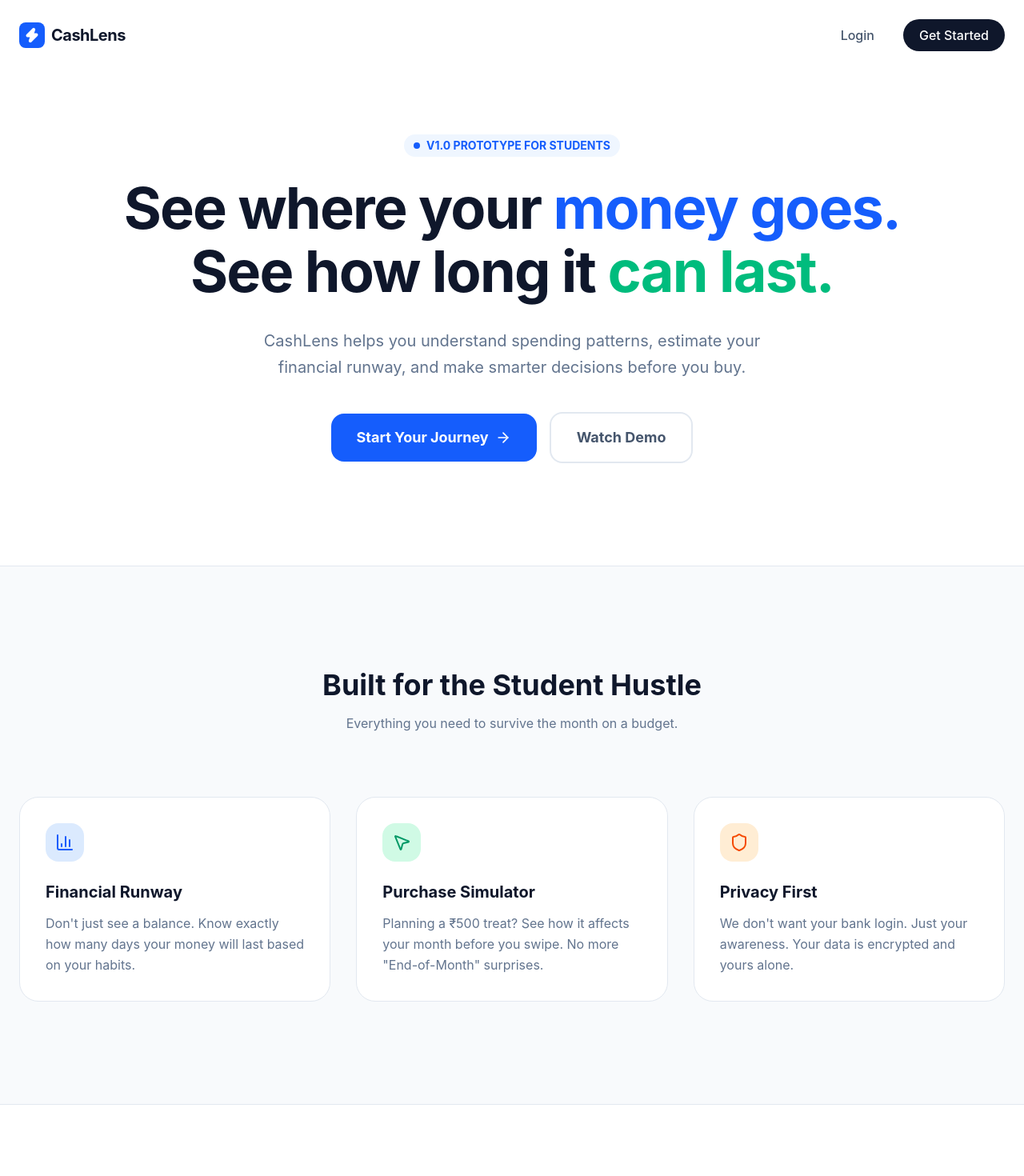
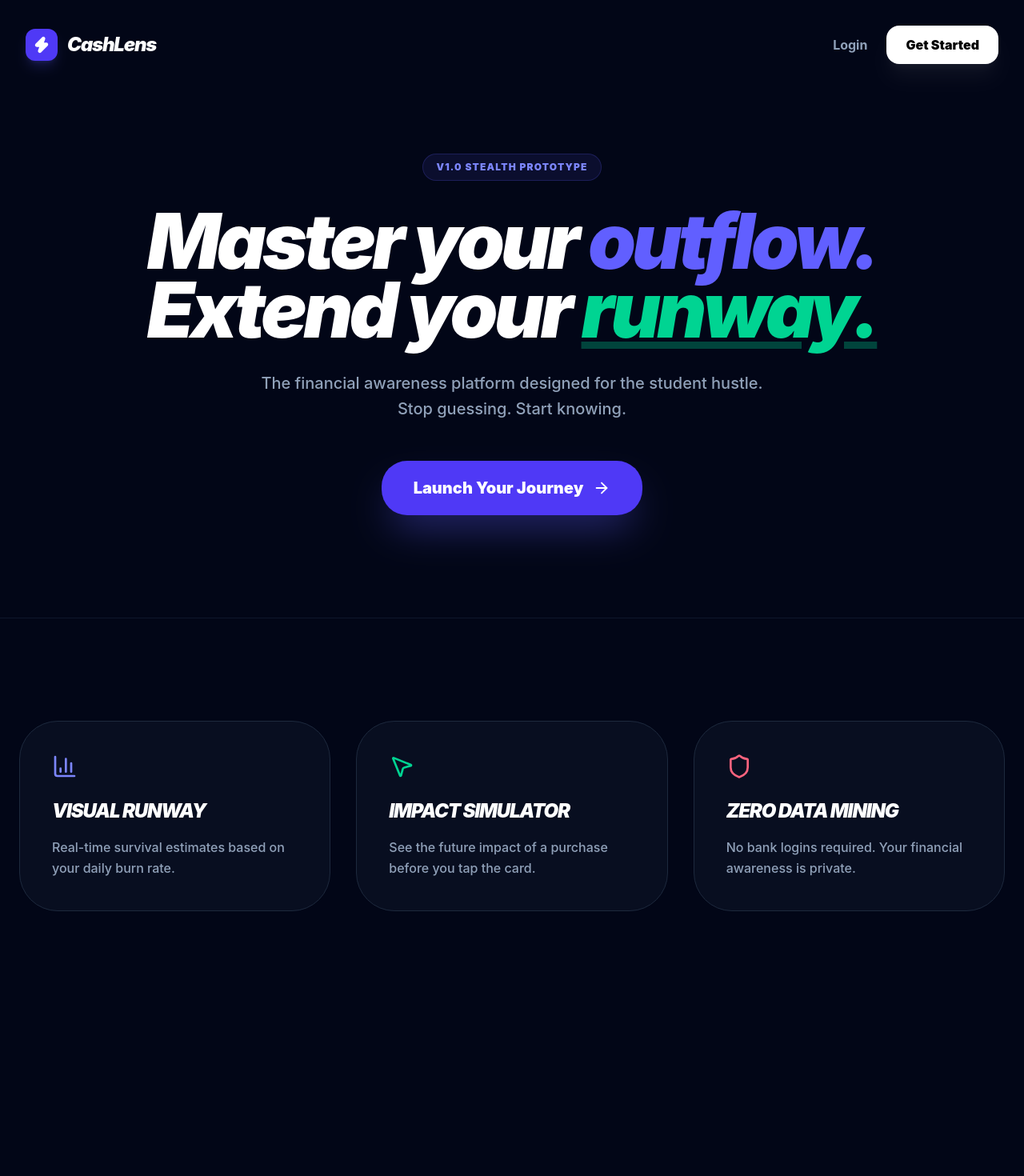
Before and after one commit to RavenOpsX/CASHLENS-beta, a Next.js app: page / in a window 1280 px wide. Shown: the top 1470 px of the page at 80% size. After the commit the page ends 1267 px from the top, so only its background shows below. Built offline with nearby package versions, Linux system fonts and the light colour scheme.

Commit message:
Stealth Upgrade: Unified Dark Theme and Global Sidebar Layout

```diff
--- a/app/(dashboard)/dashboard/layout.tsx
+++ /dev/null
@@ -1,19 +0,0 @@
-"use client";
-import Sidebar from "@/components/shared/Sidebar";
-import MobileNav from "@/components/shared/MobileNav";
-
-export default function DashboardLayout({ children }: { children: React.ReactNode }) {
-  return (
-    <div className="min-h-screen bg-[#F1F5F9]"> {/* Darker background for contrast */}
-      <div className="hidden lg:block">
-        <Sidebar />
-      </div>
-      <MobileNav />
-      <main className="lg:pl-64 min-h-screen pt-[70px] lg:pt-0">
-        <div className="max-w-7xl mx-auto p-6 md:p-10">
-          {children}
-        </div>
-      </main>
-    </div>
-  );
-}
--- a/app/page.tsx
+++ b/app/page.tsx
@@ -4,7 +4,6 @@ import { motion } from 'framer-motion';
 import { Zap, Shield, BarChart3, ArrowRight, MousePointer2 } from 'lucide-react';
 import Link from 'next/link';
 
-// This is a "Helper" to make animations easier to reuse
 const fadeIn = {
   initial: { opacity: 0, y: 20 },
   whileInView: { opacity: 1, y: 0 },
@@ -14,142 +13,85 @@ const fadeIn = {
 
 export default function LandingPage() {
   return (
-    <div className="min-h-screen bg-white text-slate-900 overflow-x-hidden">
-
-      {/* 1. NAVIGATION BAR */}
-      <nav className="flex items-center justify-between px-6 py-6 max-w-7xl mx-auto">
-        <div className="flex items-center gap-2">
-          <div className="w-8 h-8 bg-blue-600 rounded-lg flex items-center justify-center">
-            <Zap size={20} className="text-white fill-current" />
+    <div className="min-h-screen bg-[#020617] text-white overflow-x-hidden">
+      {/* 1. NAV */}
+      <nav className="flex items-center justify-between px-8 py-8 max-w-7xl mx-auto relative z-10">
+        <div className="flex items-center gap-3">
+          <div className="w-10 h-10 bg-indigo-600 rounded-xl flex items-center justify-center shadow-lg shadow-indigo-500/20">
+            <Zap size={22} className="text-white fill-current" />
           </div>
-          <span className="text-xl font-bold tracking-tight">CashLens</span>
+          <span className="text-2xl font-black tracking-tighter italic">CashLens</span>
         </div>
-        <div className="flex gap-4">
-          <Link href="/login" className="px-5 py-2 font-medium text-slate-600 hover:text-slate-900 transition-colors">Login</Link>
-          <Link href="/login" className="px-5 py-2 bg-slate-900 text-white rounded-full font-medium hover:bg-slate-800 transition-all">Get Started</Link>
+        <div className="flex gap-6 items-center">
+          <Link href="/login" className="font-bold text-slate-400 hover:text-white transition-colors">Login</Link>
+          <Link href="/signup" className="px-6 py-3 bg-white text-black rounded-2xl font-black hover:bg-indigo-400 hover:text-white transition-all shadow-xl shadow-white/5">Get Started</Link>
         </div>
       </nav>
 
-      {/* 2. HERO SECTION (The "Hook") */}
-      <section className="pt-20 pb-32 px-6 max-w-5xl mx-auto text-center">
+      {/* 2. HERO */}
+      <section className="pt-20 pb-32 px-6 max-w-5xl mx-auto text-center relative">
         <motion.div
           initial={{ opacity: 0, scale: 0.9 }}
           animate={{ opacity: 1, scale: 1 }}
-          transition={{ duration: 0.5 }}
-          className="inline-flex items-center gap-2 px-3 py-1 rounded-full bg-blue-50 text-blue-600 text-sm font-bold mb-6"
+          className="inline-flex items-center gap-2 px-4 py-2 rounded-full bg-indigo-500/10 border border-indigo-500/20 text-indigo-400 text-xs font-black mb-8 tracking-widest"
         >
-          <span className="relative flex h-2 w-2">
-            <span className="animate-ping absolute inline-flex h-full w-full rounded-full bg-blue-400 opacity-75"></span>
-            <span className="relative inline-flex rounded-full h-2 w-2 bg-blue-600"></span>
-          </span>
-          V1.0 PROTOTYPE FOR STUDENTS
+          V1.0 STEALTH PROTOTYPE
         </motion.div>
 
         <motion.h1
-          className="text-6xl md:text-7xl font-bold tracking-tight mb-8 leading-[1.1]"
+          className="text-6xl md:text-8xl font-black tracking-tighter mb-8 leading-[0.9] italic"
           initial={{ opacity: 0, y: 30 }}
           animate={{ opacity: 1, y: 0 }}
           transition={{ delay: 0.2, duration: 0.8 }}
         >
-          See where your <span className="text-blue-600">money goes.</span> <br />
-          See how long it <span className="text-emerald-500">can last.</span>
+          Master your <span className="text-indigo-500">outflow.</span> <br />
+          Extend your <span className="text-emerald-400 underline decoration-emerald-400/30">runway.</span>
         </motion.h1>
 
         <motion.p
-          className="text-xl text-slate-500 max-w-2xl mx-auto mb-10 leading-relaxed"
+          className="text-xl text-slate-400 max-w-2xl mx-auto mb-12 font-medium leading-relaxed"
           initial={{ opacity: 0 }}
           animate={{ opacity: 1 }}
           transition={{ delay: 0.4, duration: 1 }}
         >
-          CashLens helps you understand spending patterns, estimate your financial runway, and make smarter decisions before you buy.
+          The financial awareness platform designed for the student hustle.
+          Stop guessing. Start knowing.
         </motion.p>
 
         <motion.div
-          className="flex flex-col sm:flex-row items-center justify-center gap-4"
+          className="flex flex-col sm:flex-row items-center justify-center gap-6"
           initial={{ opacity: 0, y: 20 }}
           animate={{ opacity: 1, y: 0 }}
           transition={{ delay: 0.6 }}
         >
-          <Link href="/login" className="w-full sm:w-auto px-8 py-4 bg-blue-600 text-white rounded-2xl font-bold text-lg hover:bg-blue-700 hover:shadow-xl hover:shadow-blue-200 transition-all flex items-center justify-center gap-2 group">
-            Start Your Journey <ArrowRight size={20} className="group-hover:translate-x-1 transition-transform" />
+          <Link href="/signup" className="w-full sm:w-auto px-10 py-5 bg-indigo-600 text-white rounded-[2rem] font-black text-xl hover:bg-indigo-500 shadow-2xl shadow-indigo-500/40 transition-all flex items-center justify-center gap-3 group">
+            Launch Your Journey <ArrowRight size={22} className="group-hover:translate-x-2 transition-transform" />
           </Link>
-          <button className="w-full sm:w-auto px-8 py-4 bg-white border-2 border-slate-200 text-slate-600 rounded-2xl font-bold text-lg hover:bg-slate-50 transition-all">
-            Watch Demo
-          </button>
         </motion.div>
+
+        {/* Decorative Background Glow */}
+        <div className="absolute top-1/2 left-1/2 -translate-x-1/2 -translate-y-1/2 w-[500px] h-[500px] bg-indigo-600/20 rounded-full blur-[120px] -z-10"></div>
       </section>
 
-      {/* 3. SCROLL-ANIMATED FEATURES (The "Forward Motion") */}
-      <section className="py-32 bg-slate-50 border-y border-slate-200 px-6">
-        <div className="max-w-7xl mx-auto">
-          <motion.div {...fadeIn} className="text-center mb-20">
-            <h2 className="text-4xl font-bold mb-4">Built for the Student Hustle</h2>
-            <p className="text-slate-500">Everything you need to survive the month on a budget.</p>
-          </motion.div>
-
-          <div className="grid md:grid-cols-3 gap-8">
-            {/* Feature 1 */}
+      {/* 3. BENTO FEATURES */}
+      <section className="py-32 px-6 relative border-t border-slate-900">
+        <div className="max-w-7xl mx-auto grid md:grid-cols-3 gap-8">
+          {[
+            { icon: BarChart3, title: 'Visual Runway', desc: 'Real-time survival estimates based on your daily burn rate.', color: 'text-indigo-400' },
+            { icon: MousePointer2, title: 'Impact Simulator', desc: 'See the future impact of a purchase before you tap the card.', color: 'text-emerald-400' },
+            { icon: Shield, title: 'Zero Data Mining', desc: 'No bank logins required. Your financial awareness is private.', color: 'text-rose-400' }
+          ].map((feat, i) => (
             <motion.div
-              {...fadeIn}
-              transition={{ delay: 0.2 }}
-              className="p-8 bg-white rounded-3xl border border-slate-200 hover:border-blue-300 transition-colors group"
+              key={i} {...fadeIn} transition={{ delay: i * 0.2 }}
+              className="p-10 bg-slate-900/50 border border-slate-800 rounded-[3rem] hover:border-indigo-500/50 transition-all group"
             >
-              <div className="w-12 h-12 bg-blue-100 text-blue-600 rounded-2xl flex items-center justify-center mb-6 group-hover:scale-110 transition-transform">
-                <BarChart3 size={24} />
-              </div>
-              <h3 className="text-xl font-bold mb-3">Financial Runway</h3>
-              <p className="text-slate-500 leading-relaxed">Don't just see a balance. Know exactly how many days your money will last based on your habits.</p>
+              <feat.icon size={32} className={`${feat.color} mb-6 group-hover:scale-110 transition-transform`} />
+              <h3 className="text-2xl font-black mb-4 italic uppercase tracking-tighter">{feat.title}</h3>
+              <p className="text-slate-400 font-medium leading-relaxed">{feat.desc}</p>
             </motion.div>
-
-            {/* Feature 2 */}
-            <motion.div
-              {...fadeIn}
-              transition={{ delay: 0.4 }}
-              className="p-8 bg-white rounded-3xl border border-slate-200 hover:border-emerald-300 transition-colors group"
-            >
-              <div className="w-12 h-12 bg-emerald-100 text-emerald-600 rounded-2xl flex items-center justify-center mb-6 group-hover:scale-110 transition-transform">
-                <MousePointer2 size={24} />
-              </div>
-              <h3 className="text-xl font-bold mb-3">Purchase Simulator</h3>
-              <p className="text-slate-500 leading-relaxed">Planning a ₹500 treat? See how it affects your month before you swipe. No more "End-of-Month" surprises.</p>
-            </motion.div>
-
-            {/* Feature 3 */}
-            <motion.div
-              {...fadeIn}
-              transition={{ delay: 0.6 }}
-              className="p-8 bg-white rounded-3xl border border-slate-200 hover:border-orange-300 transition-colors group"
-            >
-              <div className="w-12 h-12 bg-orange-100 text-orange-600 rounded-2xl flex items-center justify-center mb-6 group-hover:scale-110 transition-transform">
-                <Shield size={24} />
-              </div>
-              <h3 className="text-xl font-bold mb-3">Privacy First</h3>
-              <p className="text-slate-500 leading-relaxed">We don't want your bank login. Just your awareness. Your data is encrypted and yours alone.</p>
-            </motion.div>
-          </div>
+          ))}
         </div>
       </section>
-
-      {/* 4. FINAL CTA SECTION */}
-      <section className="py-32 px-6 text-center">
-        <motion.div {...fadeIn} className="max-w-3xl mx-auto p-12 bg-slate-900 rounded-[3rem] text-white overflow-hidden relative">
-          <div className="relative z-10">
-            <h2 className="text-4xl font-bold mb-6">Ready to see clearly?</h2>
-            <p className="text-slate-400 mb-10 text-lg">Join other students managing their money with CashLens.</p>
-            <Link href="/login" className="px-10 py-4 bg-white text-slate-900 rounded-2xl font-bold text-lg hover:bg-blue-50 transition-all inline-block">
-              Create Your Free Account
-            </Link>
-          </div>
-          {/* Decorative background circle */}
-          <div className="absolute -top-24 -right-24 w-64 h-64 bg-blue-600 rounded-full blur-[100px] opacity-20"></div>
-          <div className="absolute -bottom-24 -left-24 w-64 h-64 bg-emerald-600 rounded-full blur-[100px] opacity-20"></div>
-        </motion.div>
-      </section>
-
-      {/* FOOTER */}
-      <footer className="py-12 border-t border-slate-100 text-center text-slate-400 text-sm">
-        © 2024 CashLens Prototype • DTIE Project • Built with Awareness
-      </footer>
     </div>
   );
 }
```
Also changed, not shown: app/(dashboard)/layout.tsx (added, +29 -0 lines), app/login/page.tsx (+25 -17 lines), app/signup/page.tsx (+23 -17 lines).
